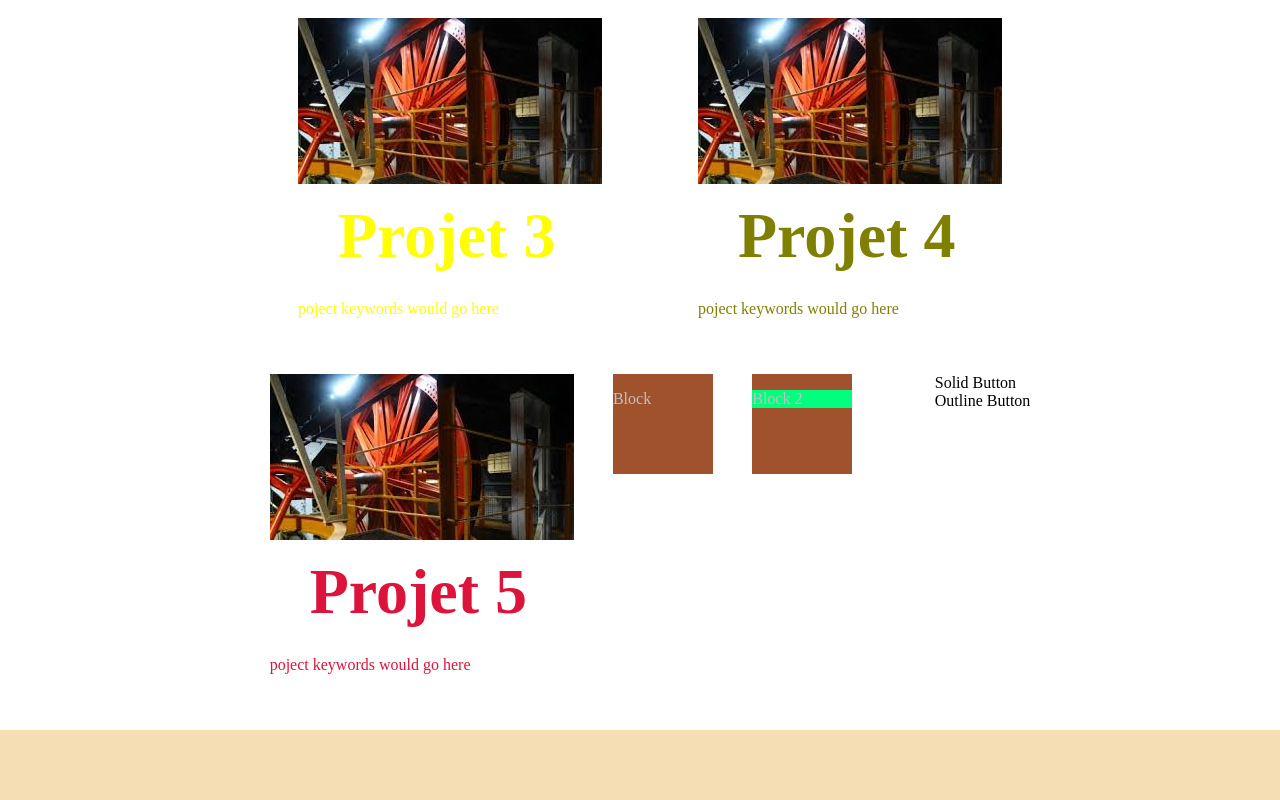
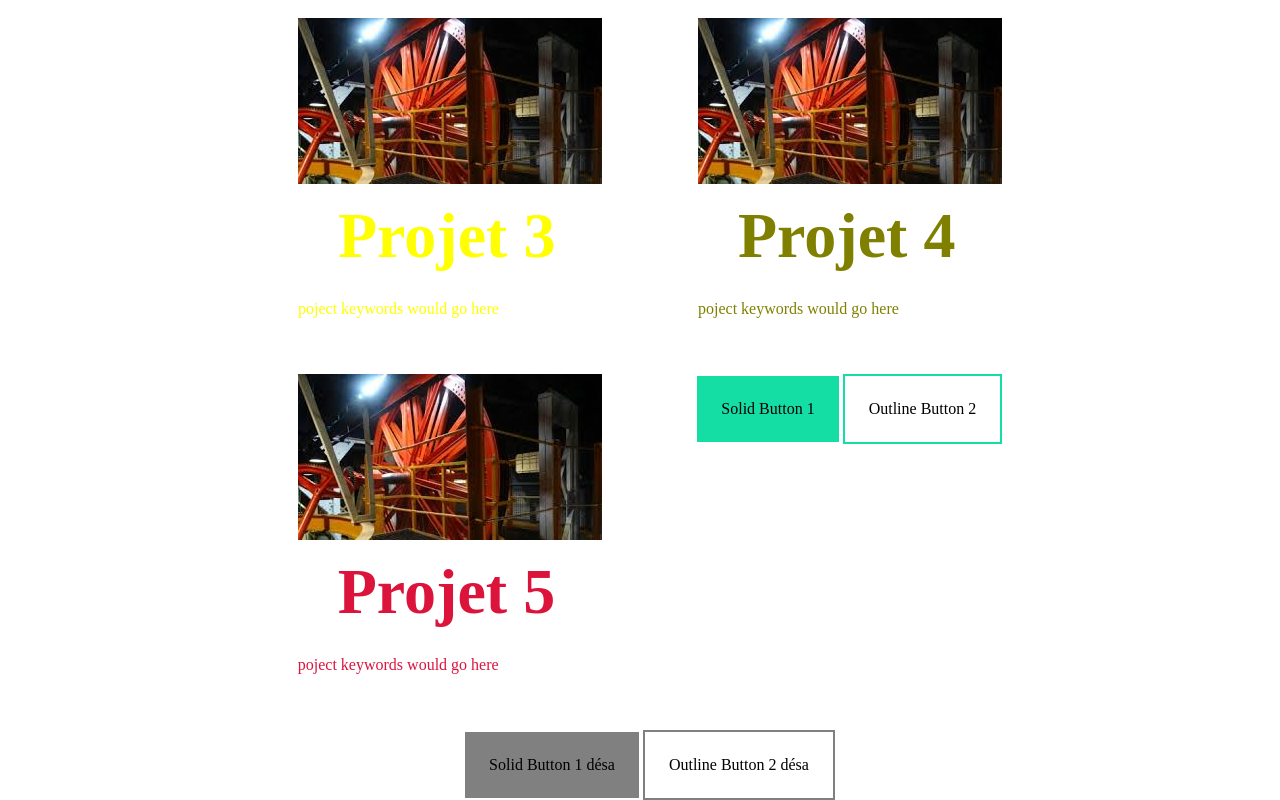
Before and after one commit to Artur01300/OC_P3, a plain HTML site: page public/index.html in a window 1280 px wide. Shown: the part 573-1373 px from the top of the page. Before the commit the page ends 1303 px from the top, so only its background shows below. Drawn offline with Linux system fonts and the light colour scheme.

Commit message:
bouton désactivé,

```diff
--- a/assets/scss/styles.scss
+++ b/assets/scss/styles.scss
@@ -76,14 +76,30 @@ body{
     color: chartreuse;
 }
 
-.block{
-    background-color: sienna;
-    width: 100px;
-    height: 100px;
-    &__element {
-        color: silver;
-        &--modifier{
-            background-color: springgreen;
+.btn{
+    display: inline-block;
+    margin: 0 auto;
+    background-color: #15DEA5;
+    padding: 1.5rem;
+    &--outline {
+        background-color: transparent;
+        border: 2px solid #15DEA5;
+    }
+}
+
+.btn2 {
+    display: inline-block;
+    margin: 0 auto;
+    background-color: #15DEA5;
+    padding: 1.5rem;
+    &--disabled{
+        background-color: grey;
+    }
+    &--outline{
+        background-color: transparent;
+        border: solid 2px grey;
+        &.btn2--disabled{
+            border: 2px solid grey;
         }
     }
-}
+  }
--- a/public/index.html
+++ b/public/index.html
@@ -89,20 +89,15 @@
                  </p>
             </section>
 
-            <div class="block">
-                <div class="block__element">
-                   <p>Block</p>
-                </div>
-            </div>
-            <div class="block">
-                <div class="block__element block__element--modifier">
-                   <p>Block 2</p>
-                </div>
+            <div class="container">
+                <div class="btn">Solid Button 1</div>
+                <div class="btn btn--outline">Outline Button 2</div>
             </div>
 
-             <div class="container">
-                <div class="btn">Solid Button</div>
-                <div class="btn btn--outline">Outline Button</div>
+
+            <div class="container">
+                <div class="btn2 btn2--disabled">Solid Button 1 désa</div>
+                <div class="btn2 btn2--outline btn2--disabled">Outline Button 2 désa</div>
             </div>
 
         </div>
```
Also changed, not shown: public/css/styles.css, 2 other files.
